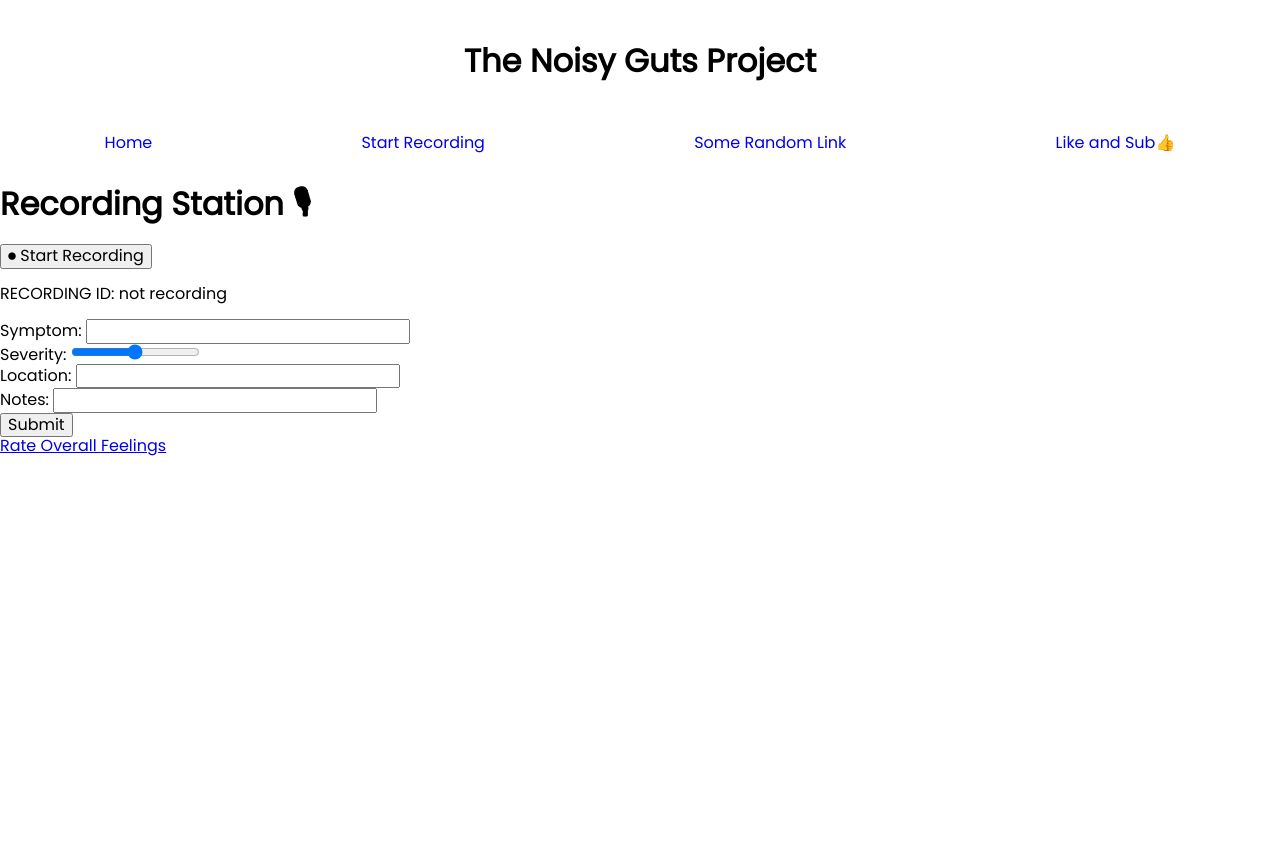
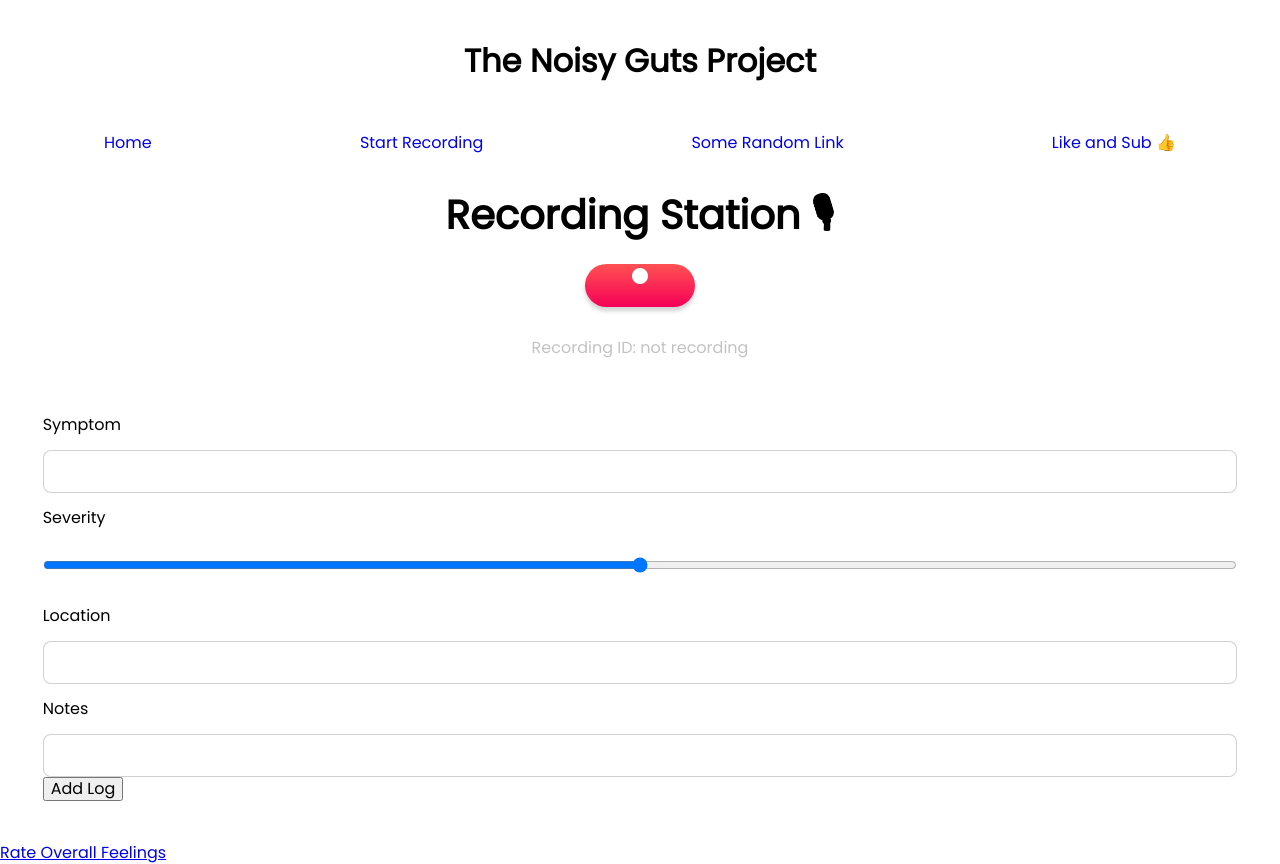
Before and after one commit to jumper385/ngp_frontend, a React (Create React App) app in the folder client/: page /recording in a window 1280 px wide. Before the commit the page ends 800 px from the top, so only its background shows below. Built offline with nearby package versions, Linux system fonts and the light colour scheme.

Commit message:
added styling

```diff
--- a/client/public/index.html
+++ b/client/public/index.html
@@ -3,6 +3,7 @@
   <head>
     <meta charset="utf-8" />
     <link rel="icon" href="%PUBLIC_URL%/favicon.ico" />
+    <link href="https://fonts.googleapis.com/icon?family=Material+Icons" rel="stylesheet">
     <link rel='stylesheet' href='https://cdnjs.cloudflare.com/ajax/libs/normalize/8.0.1/normalize.css'/>
     <meta name="viewport" content="width=device-width, initial-scale=1" />
     <meta name="theme-color" content="#000000" />
--- a/client/src/App.js
+++ b/client/src/App.js
@@ -60,7 +60,7 @@ class App extends Component {
             <StyleLink to='/'>Home</StyleLink>
             <StyleLink to='/recording'>Start Recording</StyleLink>
             <StyleLink to='/'>Some Random Link</StyleLink>
-            <StyleLink to='/'>Like and Sub👍</StyleLink>
+            <StyleLink to='/'>Like and Sub 👍</StyleLink>
           </NavBar>
 
           <Switch>
--- a/client/src/pages/Recording.js
+++ b/client/src/pages/Recording.js
@@ -1,10 +1,64 @@
 import React, { Component } from 'react'
 import { connect } from 'react-redux'
-import ReactDOM from 'react-dom';
 import axios from 'axios'
 import { Link } from 'react-router-dom'
 
-const initialState = {}
+import styled from 'styled-components'
+
+const PageTitle = styled.h1`
+    font-size:30pt
+    text-align:center
+`
+
+const RecordingId = styled.p`
+    font-size:12pt
+    color:rgba(0,0,0,.24);
+    text-align:center
+    margin:0
+    margin-top:24pt
+`
+
+const PrimaryButton = styled.button`
+    border:none
+    background: linear-gradient(to bottom, #FF5252 0%, #F50057 100%);
+    color:white
+    height:32pt
+    border-radius:16pt
+    padding:0 32pt;
+    display:flex
+    justify-content:center
+    box-shadow: 0px 4px 4px 0px rgba(0,0,0,0.18);
+    transition: 0.25s
+    margin:0 auto
+
+    &:hover{
+        box-shadow: 0px 8px 8px 0px rgba(0,0,0,0.18);
+    }
+`
+
+const Icon = styled.i`
+    margin:0
+    padding:0
+`
+
+const FormInput = styled.form`
+    padding:32pt
+`
+
+const TextInput = styled.input`
+    height:32pt
+    border-radius:6pt
+    padding: 0 8pt
+    width:100%
+    box-sizing:border-box
+    border: 1px solid rgba(0,0,0,0.18)
+`
+
+const SliderInput = styled.input`
+    height:32pt
+    box-sizing:border-box
+    width:100%
+`
 
 class Recording extends Component {
 
@@ -45,16 +99,16 @@ class Recording extends Component {
     render(){
         return(
             <div>
-                <h1>Recording Station 🎙</h1>
-                <button onClick={this.toggleRecording}>{this.props.recording.isRecording ? '🛑 Stop Recording': '⏺ Start Recording'}</button>
-                <p>RECORDING ID: {this.props.recording.isRecording ? this.props.recording.recording_id : 'not recording'}</p>
-                <form onSubmit={this.onSubmitSymptom}>
-                    <label>Symptom: </label> <input onChange={this.onFormChange} name='symptom' type='text' value={this.props.newLog.symptom}></input> <br/>
-                    <label>Severity: </label> <input onChange={this.onFormChange} name='severity' type='range' value={this.props.newLog.severity} min='0' max='10'></input> <br/>
-                    <label>Location: </label> <input onChange={this.onFormChange} name='location' type='text' value={this.props.newLog.location} /> <br/>
-                    <label>Notes: </label> <input onChange={this.onFormChange} name='notes' type='text' value={this.props.newLog.notes} /> <br/>
-                    <input type='submit'/>
-                </form>
+                <PageTitle>Recording Station 🎙</PageTitle>
+                <PrimaryButton onClick={this.toggleRecording}>{this.props.recording.isRecording ? <Icon className="material-icons">stop</Icon>: <Icon className="material-icons">fiber_manual_record</Icon>}</PrimaryButton>
+                <RecordingId>Recording ID: {this.props.recording.isRecording ? this.props.recording.recording_id : 'not recording'}</RecordingId>
+                <FormInput onSubmit={this.onSubmitSymptom}>
+                    <label><p>Symptom</p> </label> <TextInput onChange={this.onFormChange} name='symptom' type='text' value={this.props.newLog.symptom}/> <br/>
+                    <label><p>Severity</p> </label> <SliderInput onChange={this.onFormChange} name='severity' type='range' value={this.props.newLog.severity} min='0' max='10' /> <br/>
+                    <label><p>Location</p> </label> <TextInput onChange={this.onFormChange} name='location' type='text' value={this.props.newLog.location} /> <br/>
+                    <label><p>Notes</p> </label> <TextInput onChange={this.onFormChange} name='notes' type='text' value={this.props.newLog.notes} /> <br/>
+                    <input type='submit' value='Add Log'/>
+                </FormInput>
                 <div>
                     { !this.props.recording.isRecording ? <Link to='/overall'>Rate Overall Feelings</Link> : 'look here when you finish recording!' }
                 </div>
```
Also changed, not shown: 13 other files (tests, documents, lock files or other folders).
